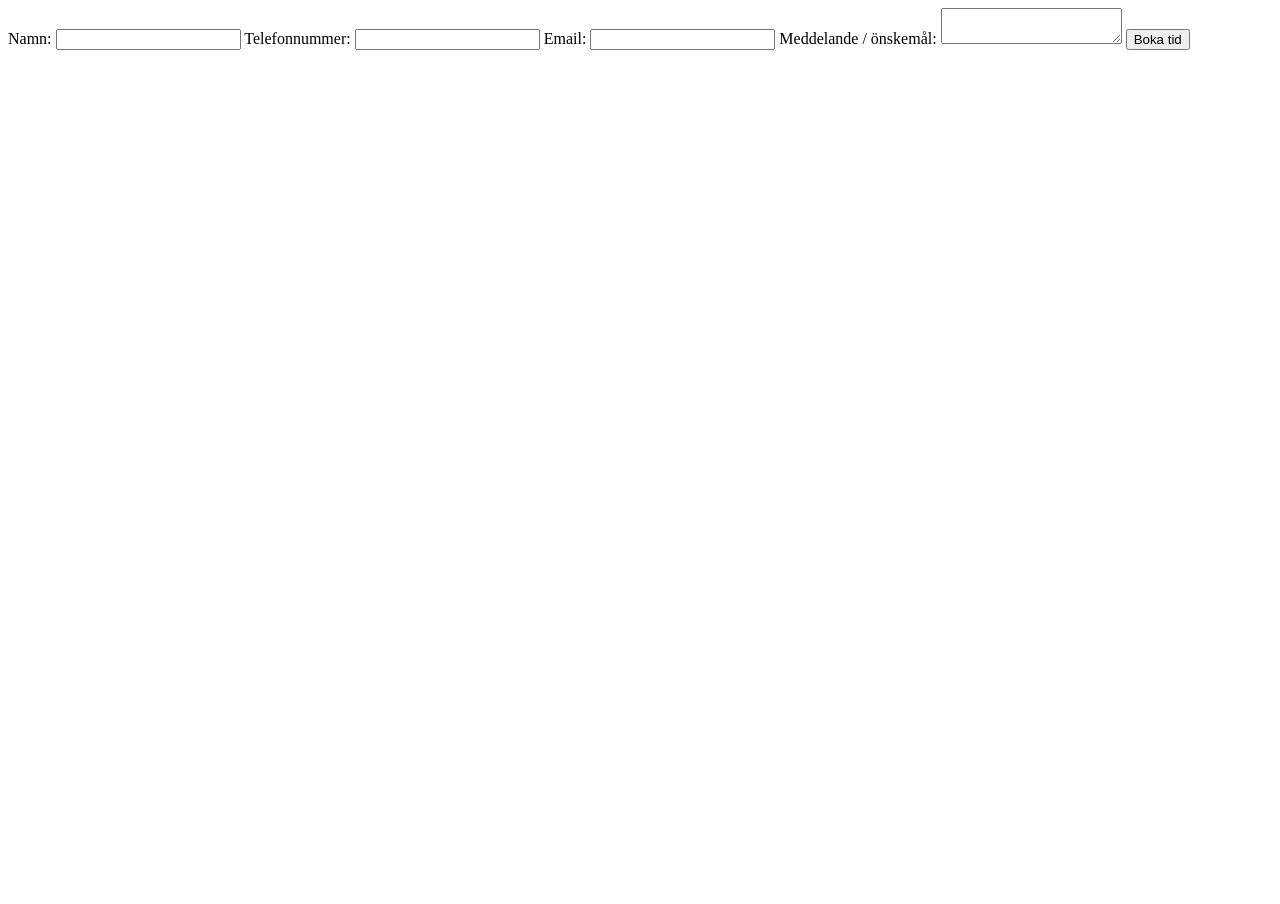
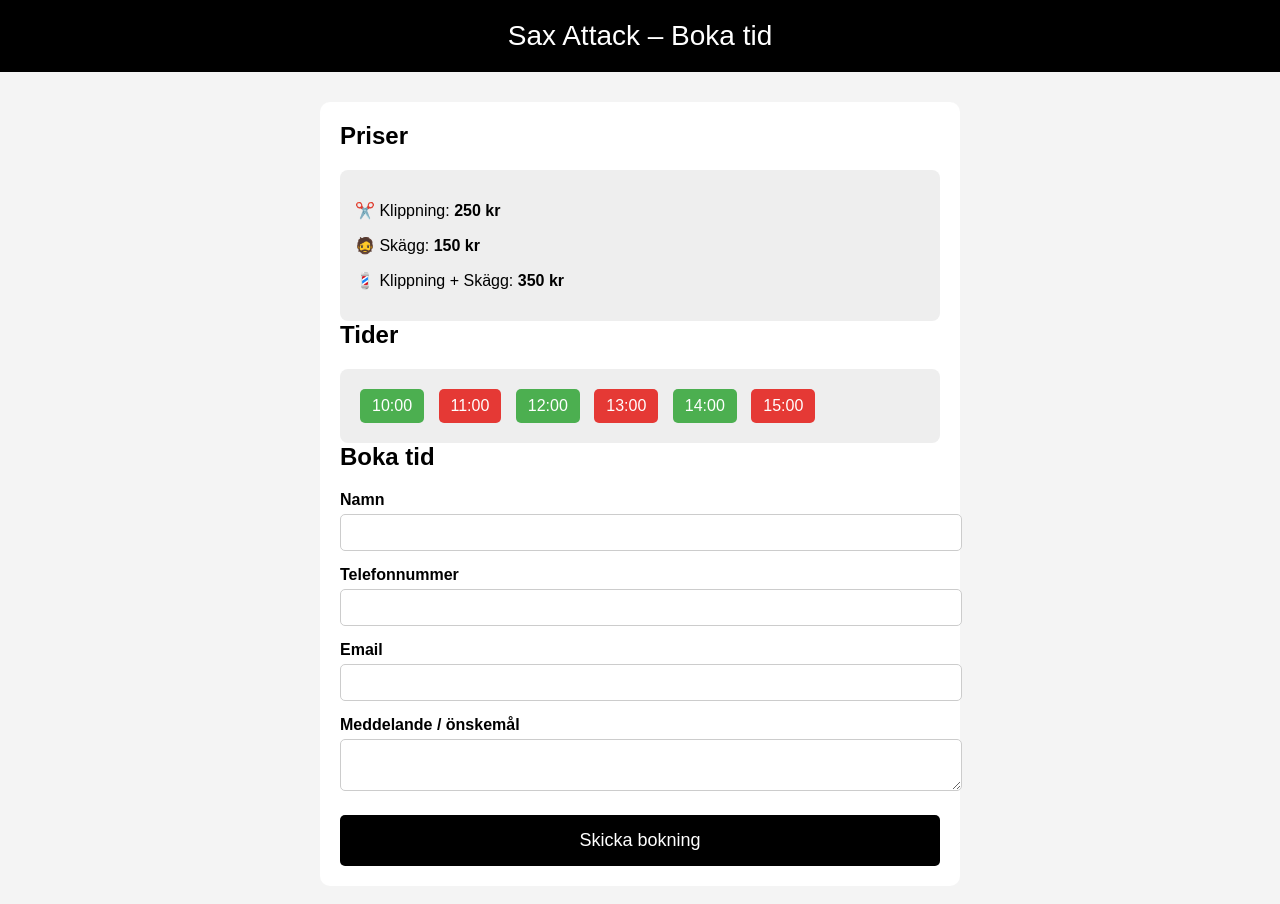
Before and after one commit to jackbut7ti-hub/sax-attack, a plain HTML site: page index.html in a window 1280 px wide. Before the commit the page ends 800 px from the top, so only its background shows below. Drawn offline with Linux system fonts and the light colour scheme.

Commit message:
Update index.html

```diff
--- a/index.html
+++ b/index.html
@@ -1,25 +1,114 @@
-<form action="https://formspree.io/f/mlgarppj" method="POST">
+<!DOCTYPE html>
+<html lang="sv">
+<head>
+    <meta charset="UTF-8">
+    <meta name="viewport" content="width=device-width, initial-scale=1.0">
+    <title>Sax Attack – Boka tid</title>
+    <style>
+        body {
+            font-family: Arial, sans-serif;
+            background: #f4f4f4;
+            margin: 0;
+            padding: 0;
+        }
+        header {
+            background: black;
+            color: white;
+            padding: 20px;
+            text-align: center;
+            font-size: 28px;
+        }
+        .container {
+            max-width: 600px;
+            margin: 30px auto;
+            background: white;
+            padding: 20px;
+            border-radius: 10px;
+        }
+        h2 {
+            margin-top: 0;
+        }
+        label {
+            display: block;
+            margin-top: 15px;
+            font-weight: bold;
+        }
+        input, textarea {
+            width: 100%;
+            padding: 10px;
+            margin-top: 5px;
+            border-radius: 5px;
+            border: 1px solid #ccc;
+        }
+        button {
+            margin-top: 20px;
+            width: 100%;
+            padding: 15px;
+            background: black;
+            color: white;
+            border: none;
+            border-radius: 5px;
+            font-size: 18px;
+            cursor: pointer;
+        }
+        .prices, .times {
+            margin-top: 20px;
+            padding: 15px;
+            background: #eee;
+            border-radius: 8px;
+        }
+        .times span {
+            display: inline-block;
+            padding: 8px 12px;
+            margin: 5px;
+            border-radius: 5px;
+        }
+        .free { background: #4CAF50; color: white; }
+        .taken { background: #E53935; color: white; }
+    </style>
+</head>
+<body>
 
-  <label>
-    Namn:
-    <input type="text" name="name" required>
-  </label>
+<header>Sax Attack – Boka tid</header>
 
-  <label>
-    Telefonnummer:
-    <input type="tel" name="phone" required>
-  </label>
+<div class="container">
 
-  <label>
-    Email:
-    <input type="email" name="email" required>
-  </label>
+    <h2>Priser</h2>
+    <div class="prices">
+        <p>✂️ Klippning: <b>250 kr</b></p>
+        <p>🧔 Skägg: <b>150 kr</b></p>
+        <p>💈 Klippning + Skägg: <b>350 kr</b></p>
+    </div>
 
-  <label>
-    Meddelande / önskemål:
-    <textarea name="message" required></textarea>
-  </label>
+    <h2>Tider</h2>
+    <div class="times">
+        <span class="free">10:00</span>
+        <span class="taken">11:00</span>
+        <span class="free">12:00</span>
+        <span class="taken">13:00</span>
+        <span class="free">14:00</span>
+        <span class="taken">15:00</span>
+    </div>
 
-  <button type="submit">Boka tid</button>
+    <h2>Boka tid</h2>
+    <form action="https://formspree.io/f/mlgarppj" method="POST">
 
-</form>
+        <label>Namn</label>
+        <input type="text" name="name" required>
+
+        <label>Telefonnummer</label>
+        <input type="tel" name="phone" required>
+
+        <label>Email</label>
+        <input type="email" name="email" required>
+
+        <label>Meddelande / önskemål</label>
+        <textarea name="message" required></textarea>
+
+        <button type="submit">Skicka bokning</button>
+    </form>
+
+</div>
+
+</body>
+</html>
```
